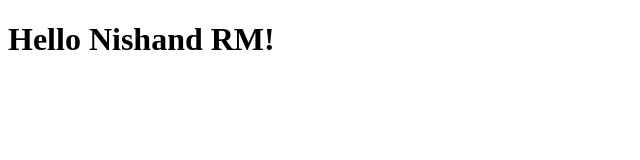
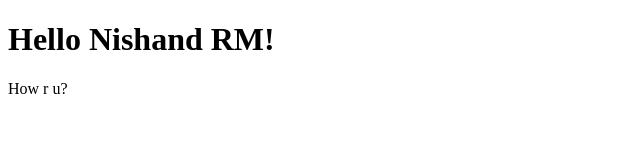
Before and after one commit to Nishand-RM/shopping, a React (Vite) app: page / in a window 1280 px wide. Shown: the top 160 px of the page, without its empty margins (0-640 px from the left). Built offline with nearby package versions, Linux system fonts and the light colour scheme.

Commit message:
creating a component in function in App.jsx

```diff
--- /dev/null
+++ b/src/App.jsx
@@ -0,0 +1,11 @@
+function Mob(){
+    return   (
+    <div>
+    <h1>Hello Nishand RM!</h1>
+    <p>How r u?</p>
+    </div>
+    )
+
+  }
+
+  export default Mob;
--- a/src/main.jsx
+++ b/src/main.jsx
@@ -1,12 +1,9 @@
 import React from 'react'
 import ReactDOM from 'react-dom/client'
+import Mob from './App'
 
-function Mob(){
-  return   <h1>Hello Nishand RM!</h1>
-
-}
 
 ReactDOM.createRoot(document.getElementById('root')).render(
 
-  <Mob />
+ <Mob />
 )
```
